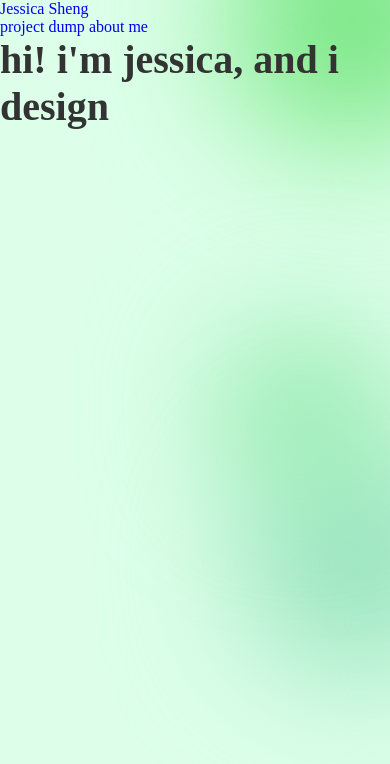
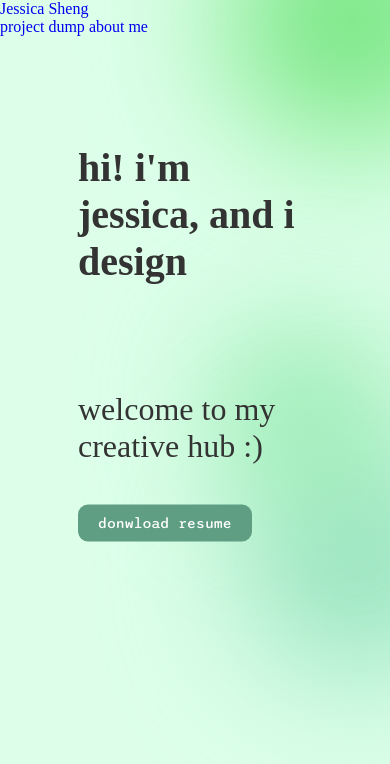
Before and after one commit to jelly-shroom/jelly-shroom.github.io, a SvelteKit app: page / in a window 390 px wide. Shown: the top 764 px of the page. Built offline with nearby package versions, Linux system fonts and the light colour scheme; a web font is replaced by a local one.

Commit message:
Update fonts and styles in HeroDetails.svelte, HeroTitle.svelte, and home.css

```diff
--- a/src/components/Hero.svelte
+++ b/src/components/Hero.svelte
@@ -1,8 +1,26 @@
 <script>
-  import HeroTitle from "./HeroTitle.svelte";
+    import HeroDetails from "./HeroDetails.svelte";
+    import HeroTitle from "./HeroTitle.svelte";
+
 </script>
 
 <div class="contents" id="scaleOnScroll">
   <HeroTitle />
+  <HeroDetails />
+</div>
 
-</div>
+<style>
+    .contents {
+    z-index: 0;
+    top: 45%;
+    left: 20%;
+    transform: translate(0%, -50%);
+    max-width: 60%;
+
+    position: fixed;
+    }
+
+#scaleOnScroll {
+    z-index: 0;
+}
+</style>
--- a/src/components/HeroDetails.svelte
+++ b/src/components/HeroDetails.svelte
@@ -33,5 +33,22 @@ ul {
     font-size: 0.9em;
 }
 
+@media screen and (max-width: 800px) {
+    ul {
+        display: none;
+    }
+
+    div {
+        position: relative;
+        top: -75px !important;
+    }
+}
+
+@media screen and (max-width: 400px) {
+    h2 {
+        font-size: 2em;
+        margin-bottom: 40px;
+    }
+}
 
 </style>
--- a/src/components/HeroTitle.svelte
+++ b/src/components/HeroTitle.svelte
@@ -1,4 +1,4 @@
-<div>
+<div id="heroTitle">
   <h1>hi! i'm jessica, and i design</h1>
 
   <div class="text"></div>
@@ -19,9 +19,17 @@
 </div>
 
 <style>
-  div {
+  #heroTitle {
     height: 90%;
     width: 100%;
+    display: flex;
+    justify-content: center;
+    align-items: center;
+    left: fixed;
+    top: fixed;
+
+    gap: 20px;
+    margin-bottom: -25px;
 
     font-family: "Kodchasan", sans-serif;
   }
--- a/src/routes/+page.svelte
+++ b/src/routes/+page.svelte
@@ -9,5 +9,7 @@
 </script>
 
 <Navbar />
-<Hero />
-<Blobs />
+<div id="heroWrapper">
+    <Hero />
+    <Blobs />
+</div>
--- a/src/styles/home.css
+++ b/src/styles/home.css
@@ -6,7 +6,7 @@
   font-family: "Kodchasan", sans-serif;
 }
 
-.main-section .contents {
+/* .main-section .contents {
   z-index: 0;
   top: 45%;
   left: 20%;
@@ -14,13 +14,13 @@
   max-width: 60%;
 
   position: fixed;
-}
+} */
 
-#scaleOnScroll {
+/* #scaleOnScroll {
   z-index: 0;
-}
+} */
 
-#main-head-wrapper {
+/* #main-head-wrapper {
   display: flex;
   justify-content: center;
   align-items: center;
@@ -29,7 +29,7 @@
 
   gap: 20px;
   margin-bottom: -25px;
-}
+} */
 
 /* .main-section h1 {
   font-family: "Kodchasan";
@@ -71,22 +71,22 @@
 }
 
 @media screen and (max-width: 800px) {
-  .main-section ul {
+  /* .main-section ul {
     width: 100%;
-  }
+  } */
 
   /* #main-head-wrapper svg {
     height: 125;
   } */
 
-  .bottomContentWrapper {
+  /* .bottomContentWrapper {
     position: relative;
     top: -75px !important;
-  }
+  } */
 
-  .main-section ul {
+  /* .main-section ul {
     display: none;
-  }
+  } */
 }
 
 @media screen and (max-width: 400px) {
@@ -94,10 +94,10 @@
     font-size: 2.5em;
   } */
 
-  .main-section h2 {
+  /* .main-section h2 {
     font-size: 2em;
     margin-bottom: 40px;
-  }
+  } */
 
   .main-section .contents {
     max-width: 90%;
```
